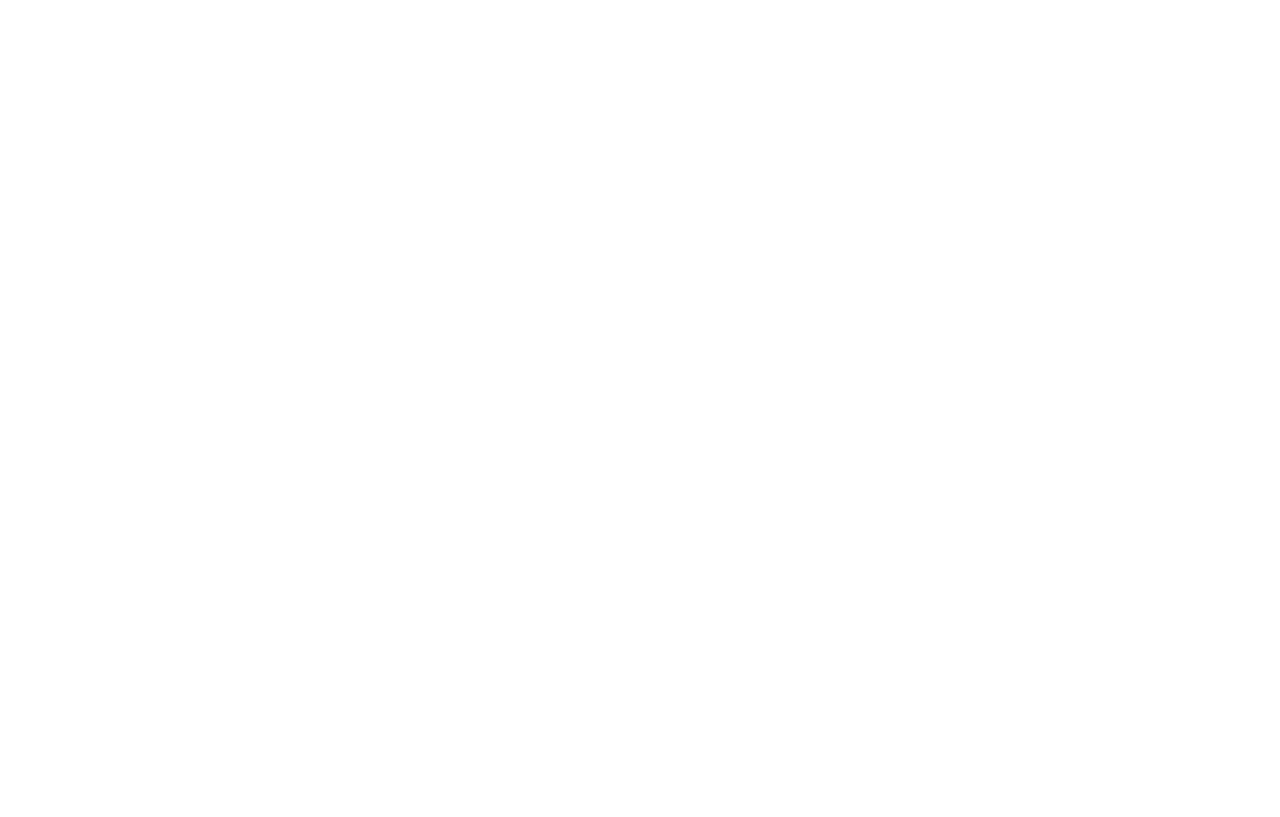
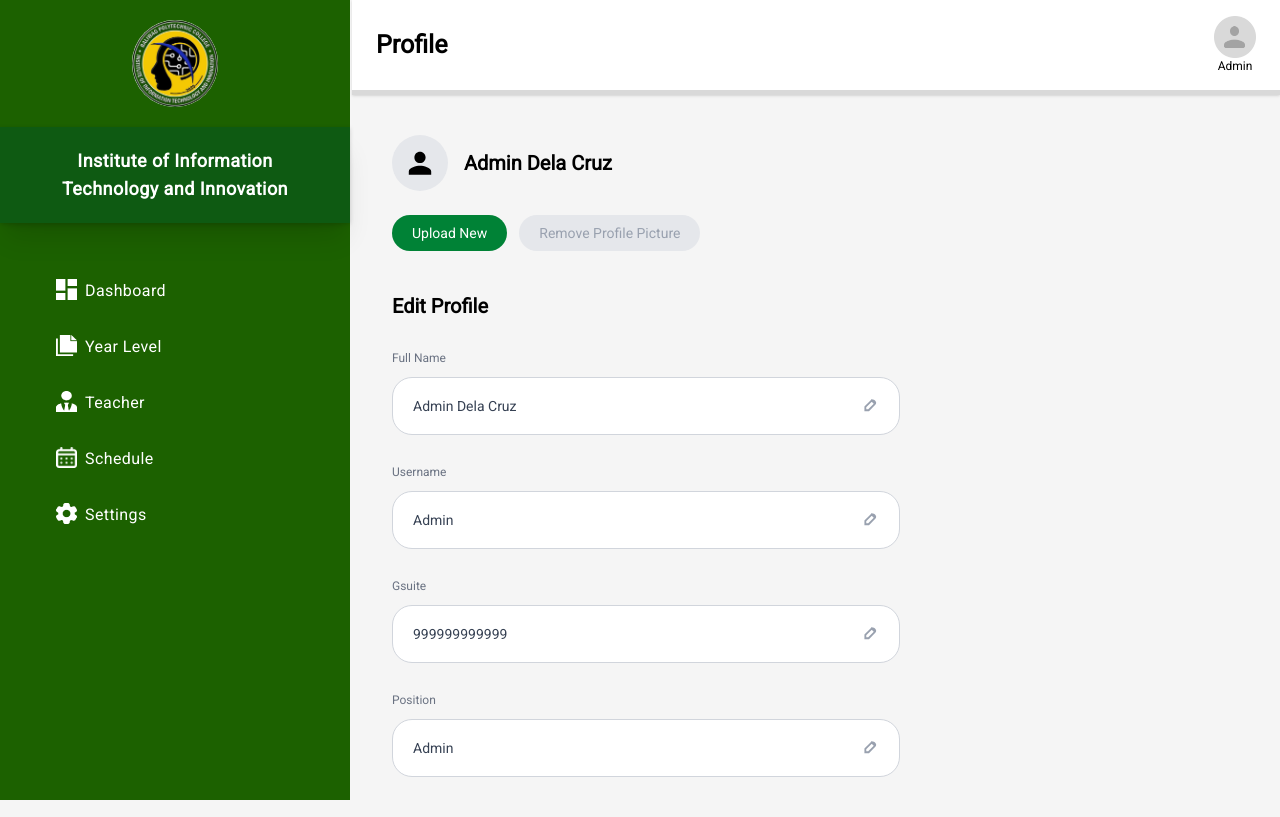
Before and after one commit to 0l3r7/IITI-pre-advising, a React (Vite) app: page /profile in a window 1280 px wide. Before the commit this address had no page. Built offline with nearby package versions, Linux system fonts and the light colour scheme.

Commit message:
updated teacher

```diff
--- a/src/App.jsx
+++ b/src/App.jsx
@@ -16,6 +16,8 @@
 import ViewSection from "./schedule/viewSection.jsx";
 import ViewSchedule from "./schedule/viewSchedule.jsx";
 import Settings from "./settings/settings.jsx";
+
+import Profile from "./settings/profile.jsx";
 
 // Lazy loaded dashboard (CSS loads only when needed)
 const Dashboard = lazy(() => import("./dashboard/dashboard.jsx"));
@@ -78,6 +80,17 @@
             <>
               <Nav />
               <Settings />
+            </>
+          }
+        />
+
+        {/* Profile */}
+        <Route
+          path="/profile"
+          element={
+            <>
+              <Nav />
+              <Profile />
             </>
           }
         />
@@ -148,6 +161,8 @@
           }
         />
       </Routes>
+
+
     </BrowserRouter>
   );
 }
--- a/src/dashboard/dashboard.jsx
+++ b/src/dashboard/dashboard.jsx
@@ -16,14 +16,12 @@
                 <h1 className='font-bold text-2xl p-5'>
                     Dashboard
                 </h1>
-                <div className=' flex-col space-x-1 cursor-pointer active:scale-95'>
-                    <img
-                        src={adminLogo}
-                        alt="admin"
-                        className=' h-10.5 w-10.5 '
-                    />
-                    <h1 className='text-xs text-center'>Admin</h1>
-                </div>
+                <Link to="/profile">
+                  <div className="flex-col cursor-pointer active:scale-95">
+                    <img src={adminLogo} alt="admin" className="h-10.5 w-10.5" />
+                    <h1 className="text-xs text-center">Admin</h1>
+                  </div>
+                </Link>
 
             </div>
 
--- /dev/null
+++ b/src/settings/profile.jsx
@@ -0,0 +1,140 @@
+import React, { useState } from "react";
+import { Link } from "react-router-dom";
+import adminLogo from "../../src/dashboard/dashboardLOGO/adminLogo.png";
+
+const EditProfile = () => {
+  // State for each input field
+  const [fullName, setFullName] = useState("Admin Dela Cruz");
+  const [username, setUsername] = useState("Admin");
+  const [gsuite, setGsuite] = useState("999999999999");
+  const [position, setPosition] = useState("Admin");
+
+  // State to toggle readonly/editable
+  const [editFields, setEditFields] = useState({
+    fullName: false,
+    username: false,
+    gsuite: false,
+    position: false,
+  });
+
+  // Toggle edit mode for a field
+  const toggleEdit = (field) => {
+    setEditFields((prev) => ({ ...prev, [field]: !prev[field] }));
+  };
+
+  return (
+    <div className="h-full pl-[55%] md:pl-88 font-RB w-full bg-[#F5F5F5] min-h-screen">
+      {/* HEADER */}
+      <div className="bg-white shadow px-6 py-4 flex items-center justify-between border-b-[5px] border-[#D9D9D9]">
+        <span className="text-[25px] font-bold text-black">Profile</span>
+
+        <Link to="/profile">
+          <div className="flex-col cursor-pointer active:scale-95">
+            <img src={adminLogo} alt="admin" className="h-10.5 w-10.5" />
+            <h1 className="text-xs text-center">Admin</h1>
+          </div>
+        </Link>
+      </div>
+
+      {/* PROFILE CONTENT */}
+      <div className="px-10 py-10">
+        {/* Profile Info */}
+        <div className="flex items-center gap-4 mb-6">
+          <div className="w-14 h-14 rounded-full bg-gray-200 flex items-center justify-center">
+            <svg
+              xmlns="http://www.w3.org/2000/svg"
+              className="w-7 h-7 text-black"
+              fill="currentColor"
+              viewBox="0 0 24 24"
+            >
+              <path d="M12 12c2.7 0 4.8-2.2 4.8-4.8S14.7 2.4 12 2.4 7.2 4.5 7.2 7.2 9.3 12 12 12zm0 2.4c-3.2 0-9.6 1.6-9.6 4.8V22h19.2v-2.8c0-3.2-6.4-4.8-9.6-4.8z" />
+            </svg>
+          </div>
+          <h2 className="text-[20px] font-bold text-black">{fullName}</h2>
+        </div>
+
+        {/* Buttons */}
+        <div className="flex gap-3 mb-10">
+          <button className="bg-green-700 text-white text-sm px-5 py-2 rounded-full">
+            Upload New
+          </button>
+          <button className="bg-gray-200 text-gray-400 text-sm px-5 py-2 rounded-full cursor-not-allowed">
+            Remove Profile Picture
+          </button>
+        </div>
+
+        {/* Title */}
+        <h3 className="text-[20px] font-bold mb-6 text-black">Edit Profile</h3>
+
+        {/* Form */}
+        <div className="space-y-6">
+          {/* Full Name */}
+          <EditableField
+            label="Full Name"
+            value={fullName}
+            setValue={setFullName}
+            editable={editFields.fullName}
+            toggleEdit={() => toggleEdit("fullName")}
+          />
+          {/* Username */}
+          <EditableField
+            label="Username"
+            value={username}
+            setValue={setUsername}
+            editable={editFields.username}
+            toggleEdit={() => toggleEdit("username")}
+          />
+          {/* Gsuite */}
+          <EditableField
+            label="Gsuite"
+            value={gsuite}
+            setValue={setGsuite}
+            editable={editFields.gsuite}
+            toggleEdit={() => toggleEdit("gsuite")}
+          />
+          {/* Position */}
+          <EditableField
+            label="Position"
+            value={position}
+            setValue={setPosition}
+            editable={editFields.position}
+            toggleEdit={() => toggleEdit("position")}
+          />
+        </div>
+      </div>
+    </div>
+  );
+};
+
+// Reusable Editable Field Component
+const EditableField = ({ label, value, setValue, editable, toggleEdit }) => (
+  <div>
+    <label className="text-[12px] text-gray-500">{label}</label>
+    <div className="mt-2 w-[508px] h-[58px] bg-white border border-gray-300 rounded-[20px] flex items-center justify-between px-5">
+      <input
+        type="text"
+        value={value}
+        onChange={(e) => setValue(e.target.value)}
+        className="w-full bg-transparent outline-none text-[14px] text-gray-700"
+        readOnly={!editable}
+      />
+      <svg
+        xmlns="http://www.w3.org/2000/svg"
+        className={`w-6 h-6 ml-3 cursor-pointer ${
+          editable ? "text-green-500" : "text-gray-400"
+        }`}
+        fill="none"
+        viewBox="0 0 24 24"
+        stroke="currentColor"
+        onClick={toggleEdit}
+      >
+        <path
+          strokeWidth={2}
+          d="M15.232 5.232l3.536 3.536M9 13l6.232-6.232a2.5 2.5 0 113.536 3.536L12.536 16.536H9V13z"
+        />
+      </svg>
+    </div>
+  </div>
+);
+
+export default EditProfile;
--- a/src/settings/settings.jsx
+++ b/src/settings/settings.jsx
@@ -1,13 +1,93 @@
-import React from 'react'
+import { useState } from "react";
+import adminLogo from "../../src/dashboard/dashboardLOGO/adminLogo.png";
+import { Link } from "react-router-dom";
 
-function settings() {
+export default function EditProfile() {
+  const [activeTab, setActiveTab] = useState("Account Details");
+
+  const tabs = ["Account Details", "Get Help", "Notifications", "Privacy"];
+
   return (
-    <div className='fixed right-0 '>settings
-    <h1>Hello</h1>
-    <h1>hi</h1>
-    {/*git pull origin main*/}
+    <div className="h-full pl-[55%] md:pl-88 font-RB w-full bg-[#F5F5F5] min-h-screen">
+
+      {/* HEADER */}
+      <div className="bg-white shadow px-6 py-4 flex items-center justify-between border-b-[5px] border-[#D9D9D9]">
+        <span className="text-[25px] font-bold text-black">Settings</span>
+
+        <Link to="/profile">
+          <div className="flex-col cursor-pointer active:scale-95">
+            <img src={adminLogo} alt="admin" className="h-10.5 w-10.5" />
+            <h1 className="text-xs text-center">Admin</h1>
+          </div>
+        </Link>
+      </div>
+
+      {/* TABS */}
+      <div className="px-10 mt-6">
+        <div className="bg-white border border-gray-300 rounded-xl flex justify-between px-6 py-3 text-sm">
+          {tabs.map((tab) => (
+            <button
+              key={tab}
+              onClick={()=> setActiveTab(tab)}
+              className={`tab px-3 py-1 rounded-lg font-medium ${
+                activeTab === tab
+                  ? "bg-[#A0FBA3] text-black"
+                  : "text-gray-600"
+              }`}
+            >
+              {tab}
+            </button>
+          ))}
+        </div>
+      </div>
+
+      {/* PROFILE CONTENT */}
+      <div className="px-10 py-10">
+
+        {/* Profile Info */}
+        <div className="flex items-center gap-4 mb-6">
+          <div className="w-14 h-14 rounded-full bg-gray-200 flex items-center justify-center">
+            <svg
+              xmlns="http://www.w3.org/2000/svg"
+              className="w-7 h-7 text-black"
+              fill="currentColor"
+              viewBox="0 0 24 24"
+            >
+              <path d="M12 12c2.7 0 4.8-2.2 4.8-4.8S14.7 2.4 12 2.4 7.2 4.5 7.2 7.2 9.3 12 12 12zm0 2.4c-3.2 0-9.6 1.6-9.6 4.8V22h19.2v-2.8c0-3.2-6.4-4.8-9.6-4.8z" />
+            </svg>
+          </div>
+          <h2 className="text-[20px] font-bold text-black">Admin Dela Cruz</h2>
+        </div>
+
+        {/* Form */}
+        <div className="space-y-6">
+          {[
+            { label: "Full Name", value: "Admin Dela Cruz" },
+            { label: "Username", value: "Admin" },
+            { label: "Gsuite", value: "999999999999" },
+            { label: "Position", value: "Admin" },
+          ].map((field) => (
+            <div key={field.label}>
+              <label className="text-[12px] text-gray-500">{field.label}</label>
+              <div className="mt-2 w-[508px] h-[58px] bg-white border border-gray-300 rounded-[20px] flex items-center px-5">
+                <input
+                  type="text"
+                  value={field.value}
+                  readOnly
+                  className="w-full bg-transparent outline-none text-[14px] text-gray-700"
+                />
+              </div>
+            </div>
+          ))}
+        </div>
+
+        {/* LOGOUT BUTTON */}
+        <div className="mt-10">
+          <button className="bg-red-500 text-white text-sm px-5 py-2 rounded-full hover:bg-red-600 transition-colors">
+            Logout
+          </button>
+        </div>
+      </div>
     </div>
-  )
+  );
 }
-
-export default settings
--- a/src/teacher/teacher.jsx
+++ b/src/teacher/teacher.jsx
@@ -1,4 +1,5 @@
 import React from "react";
+import { Link } from "react-router-dom";
 import adminLogo from "../../src/dashboard/dashboardLOGO/adminLogo.png";
 const Card = ({ subject, teacher }) => {
   return (
@@ -42,10 +43,12 @@
       <div className="bg-white shadow px-6 py-4 flex items-center justify-between border-b-[5px] border-[#D9D9D9]">
         <span className="text-[25px] font-bold text-black">Teachers</span>
 
-<div className="flex-col cursor-pointer active:scale-95">
-          <img src={adminLogo} alt="admin" className="h-10.5 w-10.5" />
-          <h1 className="text-xs text-center">Admin</h1>
-        </div>
+        <Link to="/profile">
+          <div className="flex-col cursor-pointer active:scale-95">
+            <img src={adminLogo} alt="admin" className="h-10.5 w-10.5" />
+            <h1 className="text-xs text-center">Admin</h1>
+          </div>
+        </Link>
       </div>
 
       {/* GRID */}
--- a/src/yearLevel/list/list.jsx
+++ b/src/yearLevel/list/list.jsx
@@ -51,14 +51,12 @@
             {/*Title and admin*/}
 
 
-                <div className=' flex-col  cursor-pointer active:scale-95'>
-                    <img
-                        src={adminLogo}
-                        alt="admin"
-                        className=' h-10.5 w-10.5 '
-                    />
-                    <h1 className='text-xs text-center '>Admin</h1>
-                </div>
+                <Link to="/profile">
+                  <div className="flex-col cursor-pointer active:scale-95">
+                    <img src={adminLogo} alt="admin" className="h-10.5 w-10.5" />
+                    <h1 className="text-xs text-center">Admin</h1>
+                  </div>
+                </Link>
 
 
       </div>
--- a/src/yearLevel/viewGrade/viewGrade.jsx
+++ b/src/yearLevel/viewGrade/viewGrade.jsx
@@ -117,10 +117,12 @@
           </Link>
         </div>
 
-        <div className="flex-col cursor-pointer active:scale-95">
-          <img src={adminLogo} alt="admin" className="h-10.5 w-10.5" />
-          <h1 className="text-xs text-center">Admin</h1>
-        </div>
+        <Link to="/profile">
+          <div className="flex-col cursor-pointer active:scale-95">
+            <img src={adminLogo} alt="admin" className="h-10.5 w-10.5" />
+            <h1 className="text-xs text-center">Admin</h1>
+          </div>
+        </Link>
       </div>
 
       {/* Main Content */}
--- a/src/yearLevel/yearLevel.jsx
+++ b/src/yearLevel/yearLevel.jsx
@@ -23,14 +23,12 @@
                 <h1 className='font-bold text-2xl p-5'>
                     Year Level
                 </h1>
-                <div className=' flex-col  cursor-pointer active:scale-95'>
-                    <img
-                        src={adminLogo}
-                        alt="admin"
-                        className=' h-10.5 w-10.5 '
-                    />
-                    <h1 className='text-xs text-center '>Admin</h1>
-                </div>
+                <Link to="/profile">
+                  <div className="flex-col cursor-pointer active:scale-95">
+                    <img src={adminLogo} alt="admin" className="h-10.5 w-10.5" />
+                    <h1 className="text-xs text-center">Admin</h1>
+                  </div>
+                </Link>
 
             </div>
 
```
